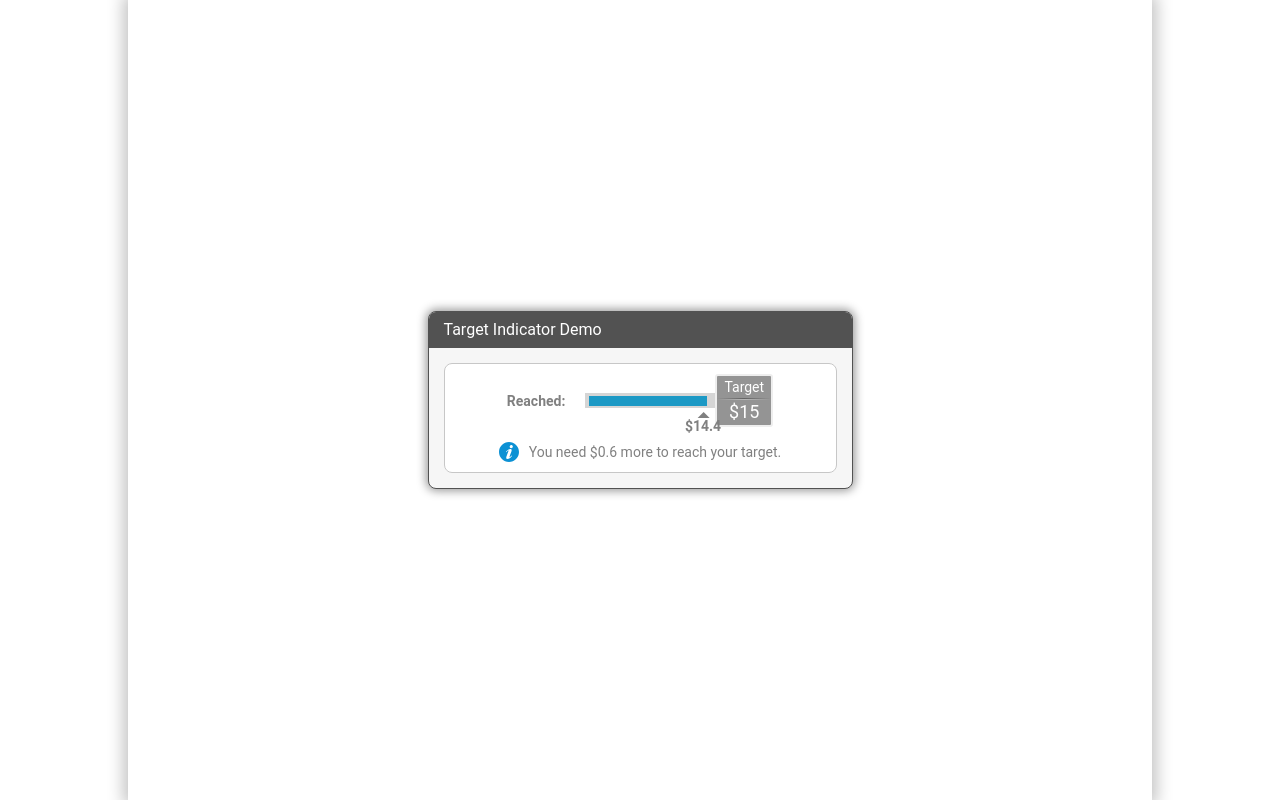
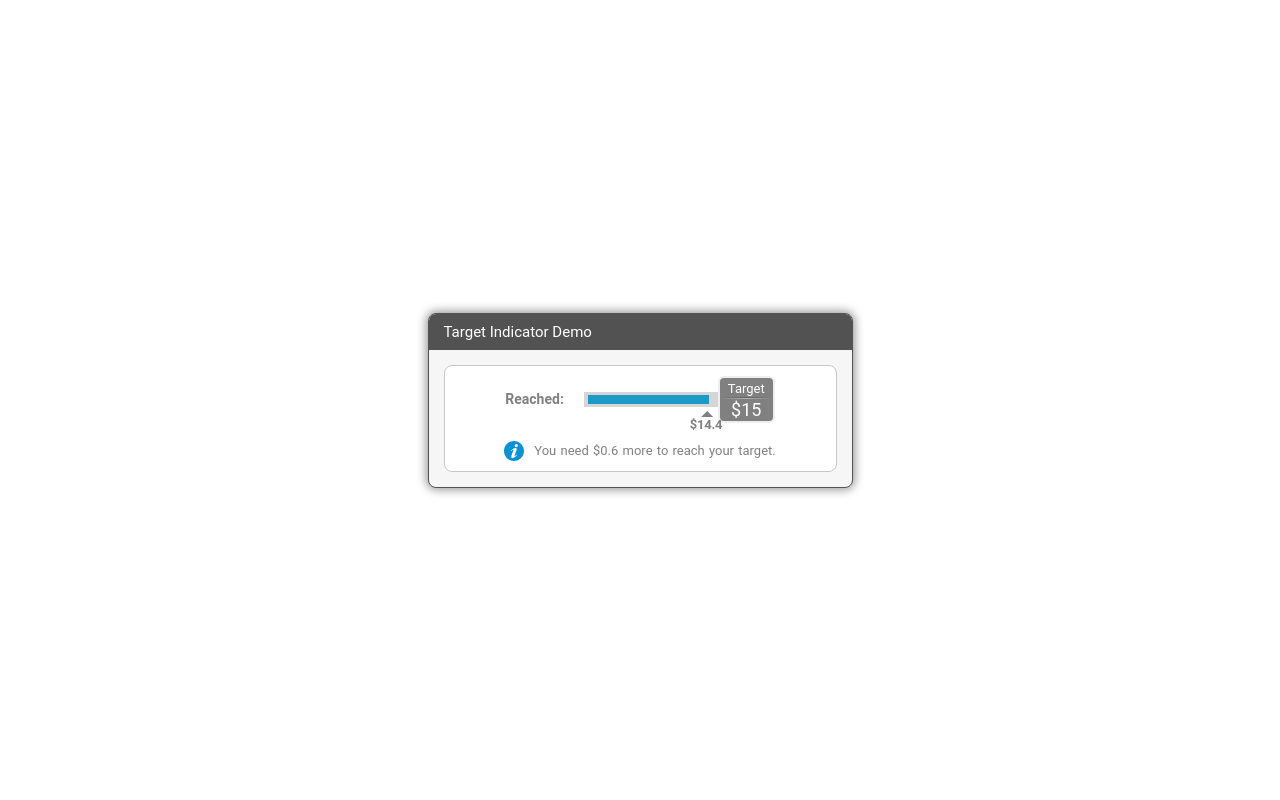
Before and after one commit to MrDuffs/react-scrile-indicator, a React (Vite) app: page / in a window 1280 px wide. Built offline with nearby package versions, Linux system fonts and the light colour scheme.

Commit message:
edit styles

```diff
--- a/src/components/content-layout/style.scss
+++ b/src/components/content-layout/style.scss
@@ -8,5 +8,5 @@
   display: flex;
   flex-direction: column;
   align-items: center;
-  gap: 10px;
+  gap: 18px;
 }
--- a/src/components/page-layout/style.scss
+++ b/src/components/page-layout/style.scss
@@ -4,7 +4,6 @@
   margin: 0 auto;
   background: #fff;
   box-sizing: border-box;
-  box-shadow: 0 0 15px 5px #0000003b;
   display: flex;
   flex-direction: column;
   justify-content: center;
--- a/src/components/progress-bar/style.scss
+++ b/src/components/progress-bar/style.scss
@@ -6,7 +6,7 @@
 .progress-bar__outer {
   padding: 0 4px;
   height: 15px;
-  width: 130px;
+  width: 134px;
   display: flex;
   align-items: center;
   background: #d5d5d5;
@@ -14,15 +14,15 @@
 }
 
 .progress-bar__inner {
-  //margin: 0 4px;
-  height: 10px;
+  height: 9px;
   width: 100%;
   background: #1c99c5;
   transition: width 100ms ease-out;
 }
 
 .progress-bar__tooltip {
-  font-size: 14px;
+  font-size: 13px;
+  letter-spacing: -0.2px;
   font-weight: bold;
   color: grey;
   text-align: center;
--- a/src/components/target-block/style.scss
+++ b/src/components/target-block/style.scss
@@ -1,22 +1,21 @@
 .target-block {
-  background: #949494;
+  background: grey;
   border: 2px solid #eeeeee;
-  border-radius: 3px;
+  border-radius: 6px;
   display: flex;
   flex-direction: column;
   align-items: center;
 }
 
 .target-block__title {
-  margin: 3px 7px;
-  font-size: 14px;
+  margin: 3px 8px 0;
+  font-size: 13px;
   color: white;
 }
 
 .target-block__divider {
   width: 100%;
   height: 1px;
-  //background: #4f4f4f;
   background-image: linear-gradient(to right, transparent, #646464, transparent);
   position: relative;
 
@@ -25,27 +24,14 @@
     display: inline-block;
     width: 100%;
     height: 1px;
-    background-image: linear-gradient(to right, transparent, #b6b6b6, transparent);
+    background-image: linear-gradient(to right, transparent, rgba(255, 255, 255, 0.4), transparent);
     position: absolute;
     top: 1px;
   }
-
-  //.target-block__divider_mask {
-  //  overflow:hidden;
-  //  height:20px;
-  //
-  //  &:after {
-  //    content:'';
-  //    display:block; margin:-25px auto 0;
-  //    width:100%; height:25px;
-  //    border-radius:125px / 12px;
-  //    box-shadow:0 0 2px #c7c7c7;
-  //  }
-  //}
 }
 
 .target-block__goal {
-  margin: 5px 7px;
+  margin: 4px 10px 3px;
   font-size: 18px;
   color: white;
 }
--- a/src/components/target-indicator-info/style.scss
+++ b/src/components/target-indicator-info/style.scss
@@ -12,6 +12,7 @@
 }
 
 .target-indicator-info__text {
-  font-size: 14px;
+  font-size: 13px;
+  word-spacing: 1px;
   color: grey;
 }
--- a/src/components/target-indicator-progress/style.scss
+++ b/src/components/target-indicator-progress/style.scss
@@ -1,5 +1,4 @@
 .target-indicator-progress {
-  margin-bottom: 5px;
   display: flex;
   align-items: center;
 
--- a/src/components/target-indicator/style.scss
+++ b/src/components/target-indicator/style.scss
@@ -1,5 +1,4 @@
 .target-indicator {
-  //margin: 0 auto;
   width: 425px;
   background: #f6f6f6;
   border: 1px solid #525252;
@@ -7,16 +6,12 @@
   -webkit-box-shadow: 0 0 10px 2px rgba(0,0,0,0.4);
   box-shadow: 0 0 10px 2px rgba(0,0,0,0.4);
   overflow: hidden;
-
-  //display: flex;
-  //flex-direction: column;
-  //align-items: center;
-  //justify-content: center;
 }
 
 .target-indicator__header {
   width: 100%;
   padding: 10px 0 10px 15px;
   color: white;
+  font-size: 15px;
   background: #525252;
 }
```
